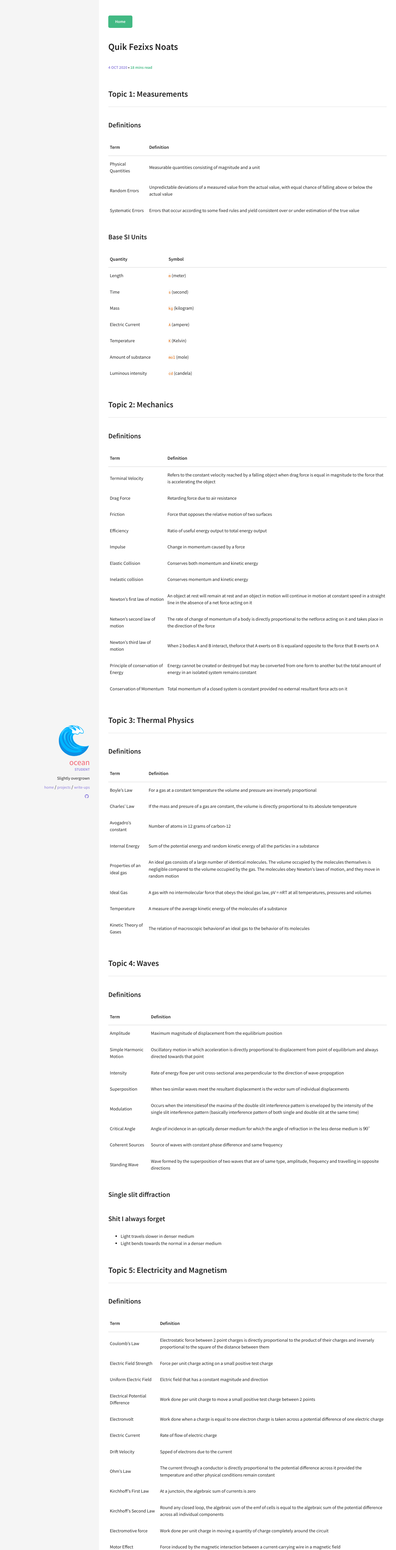
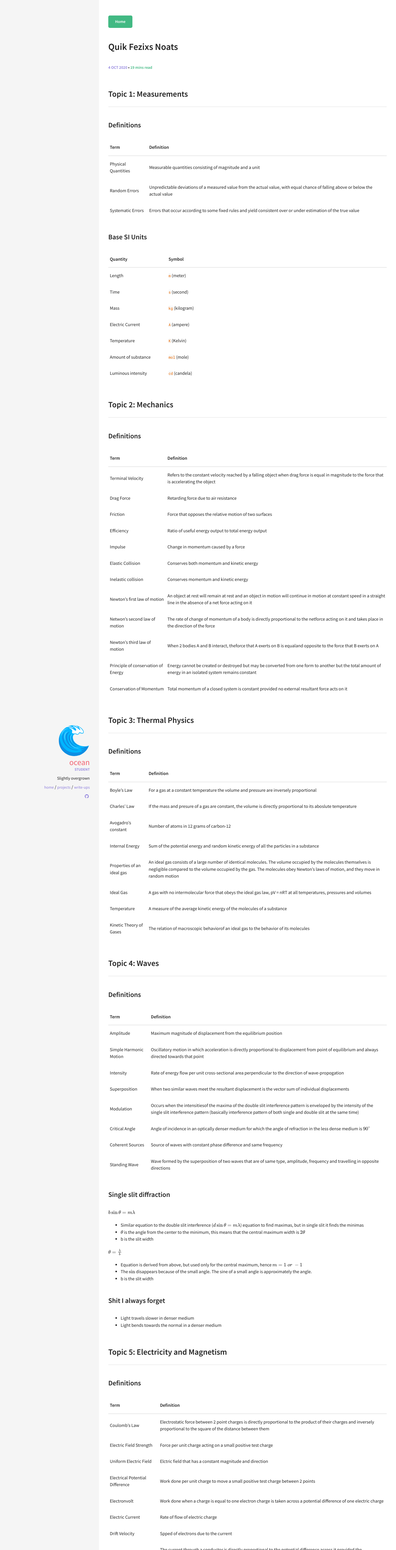
Before and after one commit to Oceankoh/oceankoh.github.io, a Jekyll site: the page built from _notes/2020-10-04-Hidden-Physics-Notes.md, in a window 1280 px wide. Shown: the whole page at 31% size. Built offline with Jekyll 4.4.1, drawn with Linux system fonts in a browser that asks for light colours; formulas are drawn with MathJax 3; a script that is not in the unit is left out.

Commit message:
added light bullshit

```diff
--- a/_notes/2020-10-04-Hidden-Physics-Notes.md
+++ b/_notes/2020-10-04-Hidden-Physics-Notes.md
@@ -74,6 +74,17 @@
 |Standing Wave|Wave formed by the superposition of two waves that are of same type, amplitude, frequency and travelling in opposite directions|
 
 ### Single slit diffraction
+
+$b\sin\theta=m\lambda$
+- Similar equation to the double slit interference ($d\sin\theta=m\lambda$) equation to find maximas, but in single slit it finds the minimas
+- $\theta$ is the angle from the center to the minimum, this means that the central maximum width is $2\theta$
+- b is the slit width
+
+$\theta = \frac{\lambda}{b}$
+- Equation is derived from above, but used only for the central maximum, hence $m=1\ or\  -1$
+- The $\sin$ disappears because of the small angle. The sine of a small angle is approximately the angle.
+- b is the slit width
+
 
 ### Shit I always forget
 
@@ -196,9 +207,19 @@
 $n\lambda=d\sin\theta$
 - n is the order
 - Central maxima is the 0th order
-- $\theta$ is the angle from the center and $d$ is the slit spacing
+- $\theta$ is the angle from the center to the m-th order of constructive interference
+- $d$ is the slit spacing
+
 
 ### Diffraction Gratings
+
+Nothing much to this, just an application of the above formulas but this time over many slits.
+
+Visually, using a diffraction grating makes the maxima narrower and more intense because
+1. More slits means more light passes through
+2. More waves interfere with each other, the intensity is proportional to the square of the amplitude
+3. Narrower because of more destructive interference
+
 
 ### Thin-film interference
 
```
